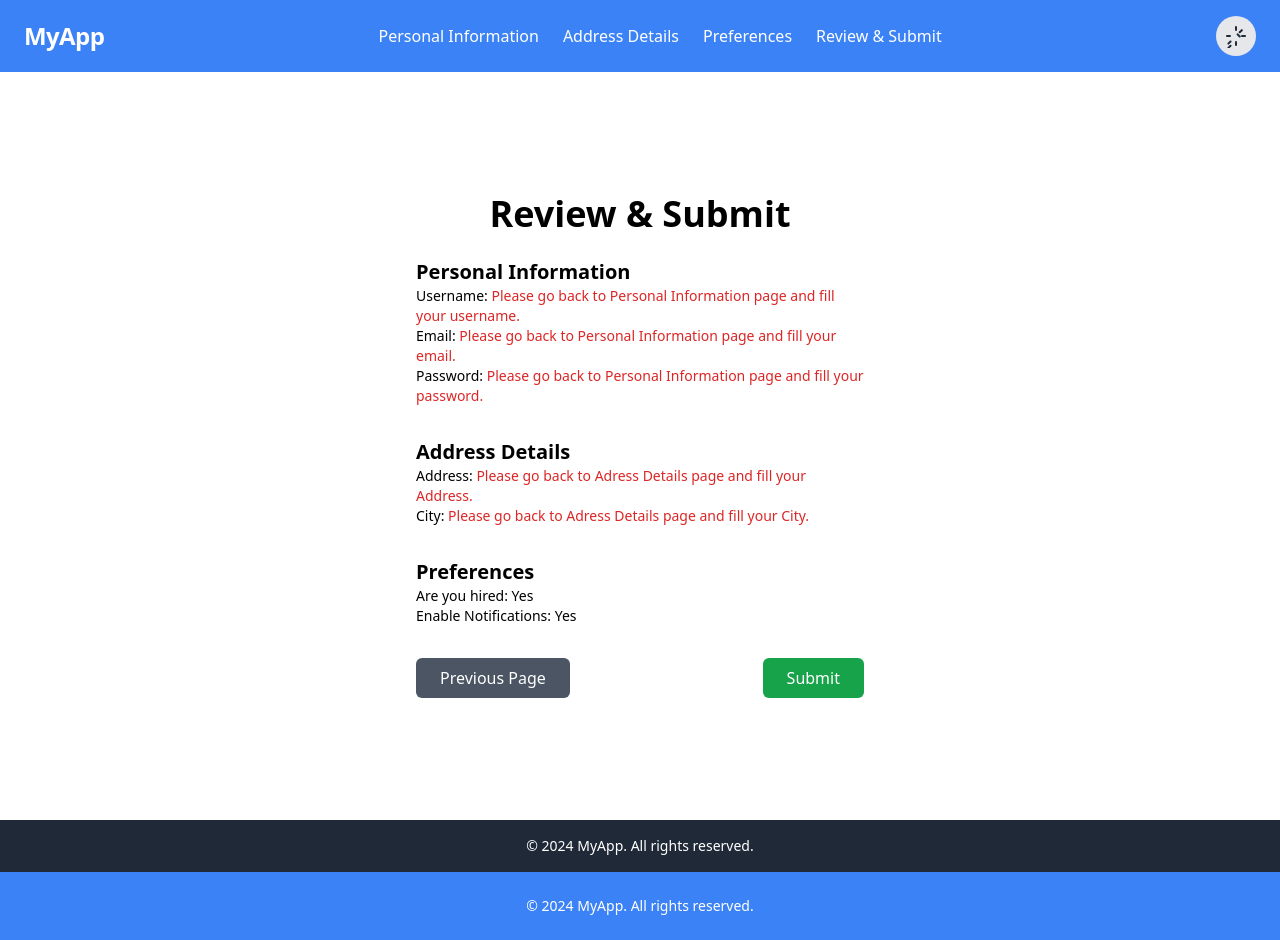
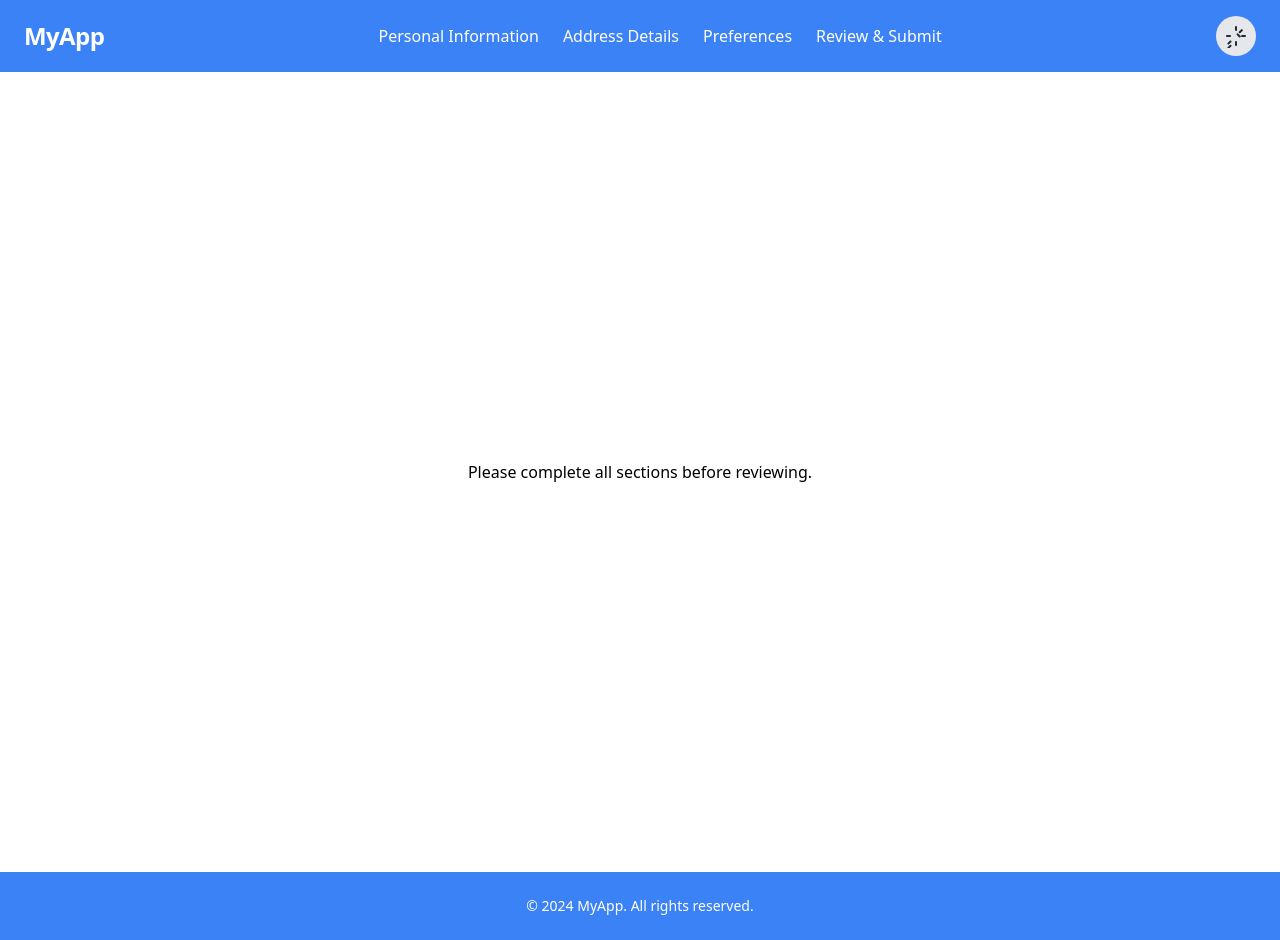
Before and after one commit to arjit88/form-validation, a React (Vite) app: page /review in a window 1280 px wide. Built offline with nearby package versions, Linux system fonts and the light colour scheme.

Commit message:
Make the preference and ReviewSubmit component interactive.

```diff
--- a/src/components/pages/AddressDetails.jsx
+++ b/src/components/pages/AddressDetails.jsx
@@ -3,11 +3,12 @@ import { Link, useNavigate } from "react-router-dom";
 import useFormContext from "../../utils/UseFormContext";
 
 const AddressDetails = () => {
-  const { details, setDetails } = useFormContext();
+  const { details, setDetails, setIsAddressSubmitted } = useFormContext();
   const navigate = useNavigate();
 
   const handleSubmit = (e) => {
     e.preventDefault();
+    setIsAddressSubmitted(true);
     navigate("/preferences");
   };
 
@@ -37,7 +38,7 @@ const AddressDetails = () => {
                 placeholder="Enter your address"
                 value={details.addresss}
                 onChange={(e) =>
-                  setDetails({ ...details, addresss: e.target.value })
+                  setDetails((prev) => ({ ...prev, addresss: e.target.value }))
                 }
               />
             </div>
@@ -56,7 +57,7 @@ const AddressDetails = () => {
                 placeholder="Enter your city"
                 value={details.city}
                 onChange={(e) =>
-                  setDetails({ ...details, city: e.target.value })
+                  setDetails((prev) => ({ ...prev, city: e.target.value }))
                 }
               />
 
--- a/src/components/pages/PersonalInfo.jsx
+++ b/src/components/pages/PersonalInfo.jsx
@@ -3,11 +3,12 @@ import { useNavigate } from "react-router-dom";
 import useFormContext from "../../utils/UseFormContext";
 
 const PersonalInfo = () => {
-  const { inputs, setInputs } = useFormContext();
+  const { inputs, setInputs, setIsPersonalInfoSubmitted } = useFormContext();
   const navigate = useNavigate();
 
   const handleSubmit = (e) => {
     e.preventDefault();
+    setIsPersonalInfoSubmitted(true);
     navigate("/address");
   };
 
@@ -37,7 +38,7 @@ const PersonalInfo = () => {
                 placeholder="Enter your name"
                 value={inputs.userName}
                 onChange={(e) =>
-                  setInputs({ ...inputs, userName: e.target.value })
+                  setInputs((prev) => ({ ...prev, userName: e.target.value }))
                 }
               />
             </div>
@@ -56,7 +57,7 @@ const PersonalInfo = () => {
                 placeholder="Enter your email"
                 value={inputs.email}
                 onChange={(e) =>
-                  setInputs({ ...inputs, email: e.target.value })
+                  setInputs((prev) => ({ ...prev, email: e.target.value }))
                 }
               />
             </div>
@@ -75,7 +76,7 @@ const PersonalInfo = () => {
                 placeholder="Enter your password"
                 value={inputs.password}
                 onChange={(e) =>
-                  setInputs({ ...inputs, password: e.target.value })
+                  setInputs((prev) => ({ ...prev, password: e.target.value }))
                 }
               />
 
--- a/src/components/pages/Preferences.jsx
+++ b/src/components/pages/Preferences.jsx
@@ -1,7 +1,20 @@
 import React from "react";
 import { Link } from "react-router-dom";
+import useFormContext from "../../utils/UseFormContext";
 
 const Preferences = () => {
+  const { preferences, setPreferences, setIsPreferencesSubmitted } =
+    useFormContext();
+
+  const handleCheckboxChange = (e) => {
+    const { id, checked } = e.target;
+    setPreferences((prev) => ({ ...prev, [id]: checked }));
+  };
+
+  const handleSubmit = () => {
+    setIsPreferencesSubmitted(true);
+  };
+
   return (
     <div className="min-h-screen flex flex-col">
       {/* Main content area */}
@@ -17,11 +30,18 @@ const Preferences = () => {
             <div className="flex items-center">
               <input
                 type="checkbox"
-                id="areyouhired"
+                id="isHired"
                 className="mr-2 text-blue-600 dark:text-blue-400"
+                checked={preferences.isHired}
+                onChange={(e) =>
+                  setPreferences((prev) => ({
+                    ...prev,
+                    isHired: e.target.checked,
+                  }))
+                }
               />
               <label
-                htmlFor="areyouhired"
+                htmlFor="isHired"
                 className="text-sm font-medium text-black dark:text-white"
               >
                 Are you hired
@@ -31,11 +51,18 @@ const Preferences = () => {
             <div className="flex items-center">
               <input
                 type="checkbox"
-                id="notifications"
+                id="notificationsEnabled"
                 className="mr-2 text-blue-600 dark:text-blue-400"
+                checked={preferences.notificationsEnabled}
+                onChange={(e) =>
+                  setPreferences((prev) => ({
+                    ...prev,
+                    notificationsEnabled: e.target.checked,
+                  }))
+                }
               />
               <label
-                htmlFor="notifications"
+                htmlFor="notificationsEnabled"
                 className="text-sm font-medium text-black dark:text-white"
               >
                 Enable Notifications
@@ -54,6 +81,7 @@ const Preferences = () => {
             <Link
               to="/review"
               className="bg-blue-600 text-white py-2 px-6 rounded-md hover:bg-blue-700 transition-colors duration-300"
+              onClick={handleSubmit}
             >
               Submit
             </Link>
--- a/src/components/pages/ReviewSubmit.jsx
+++ b/src/components/pages/ReviewSubmit.jsx
@@ -1,122 +1,80 @@
 import React from "react";
-import { Link } from "react-router-dom";
 import useFormContext from "../../utils/UseFormContext";
 
 const ReviewSubmit = () => {
-  const { inputs, details } = useFormContext();
+  const {
+    inputs,
+    details,
+    preferences,
+    isPersonalInfoSubmitted,
+    isAddressSubmitted,
+    isPreferencesSubmitted,
+  } = useFormContext();
+
+  if (
+    !isPersonalInfoSubmitted ||
+    !isAddressSubmitted ||
+    !isPreferencesSubmitted
+  ) {
+    return (
+      <div className="min-h-screen flex items-center justify-center bg-white dark:bg-gray-900 text-black dark:text-white">
+        <p>Please complete all sections before reviewing.</p>
+      </div>
+    );
+  }
 
   return (
-    <div className="min-h-screen flex flex-col">
-      {/* Main content area */}
-      <section className="flex-1 flex justify-center items-center bg-white dark:bg-gray-900 py-10 px-4">
-        <div className="w-full max-w-md">
-          {/* Header */}
-          <h1 className="text-4xl font-bold mb-6 text-center text-black dark:text-white">
-            Review & Submit
-          </h1>
+    <div className="min-h-screen flex flex-col items-center justify-center bg-white dark:bg-gray-900 text-black dark:text-white py-10 px-4">
+      <div className="w-full max-w-3xl bg-gray-100 dark:bg-gray-800 p-6 rounded-lg shadow-md">
+        <h1 className="text-4xl font-bold mb-6 text-center">Review & Submit</h1>
 
-          {/* Review Content */}
-          <div className="space-y-8">
-            <div>
-              <h2 className="text-xl font-semibold text-black dark:text-white">
-                Personal Information
-              </h2>
-              <p className="text-sm text-black dark:text-white">
-                Username:{" "}
-                {inputs.userName !== "" ? (
-                  inputs.userName
-                ) : (
-                  <span className="text-red-600">
-                    Please go back to Personal Information page and fill your
-                    username.
-                  </span>
-                )}
+        {/* Personal Information Section */}
+        <div className="mb-6">
+          <h2 className="text-2xl font-semibold mb-2">Personal Information</h2>
+          <p className="text-sm">
+            <strong>Username:</strong> {inputs.userName}
           </p>
-              <p className="text-sm text-black dark:text-white">
-                Email:{" "}
-                {inputs.email !== "" ? (
-                  inputs.email
-                ) : (
-                  <span className="text-red-600">
-                    Please go back to Personal Information page and fill your
-                    email.
-                  </span>
-                )}
+          <p className="text-sm">
+            <strong>Email:</strong> {inputs.email}
           </p>
-              <p className="text-sm text-black dark:text-white">
-                Password:{" "}
-                {inputs.password !== "" ? (
-                  inputs.password
-                ) : (
-                  <span className="text-red-600">
-                    Please go back to Personal Information page and fill your
-                    password.
-                  </span>
-                )}
+          <p className="text-sm">
+            <strong>Password:</strong> {inputs.password}
           </p>
         </div>
 
-            <div>
-              <h2 className="text-xl font-semibold text-black dark:text-white">
-                Address Details
-              </h2>
-              <p className="text-sm text-black dark:text-white">
-                Address:{" "}
-                {details.addresss !== "" ? (
-                  details.addresss
-                ) : (
-                  <span className="text-red-600">
-                    Please go back to Adress Details page and fill your Address.
-                  </span>
-                )}
+        {/* Address Details Section */}
+        <div className="mb-6">
+          <h2 className="text-2xl font-semibold mb-2">Address Details</h2>
+          <p className="text-sm">
+            <strong>Address:</strong> {details.addresss}
           </p>
-              <p className="text-sm text-black dark:text-white">
-                City:{" "}
-                {details.city !== "" ? (
-                  details.city
-                ) : (
-                  <span className="text-red-600">
-                    Please go back to Adress Details page and fill your City.
-                  </span>
-                )}
+          <p className="text-sm">
+            <strong>City:</strong> {details.city}
           </p>
         </div>
 
-            <div>
-              <h2 className="text-xl font-semibold text-black dark:text-white">
-                Preferences
-              </h2>
-              <p className="text-sm text-black dark:text-white">
-                Are you hired: Yes
+        {/* Preferences Section */}
+        <div className="mb-6">
+          <h2 className="text-2xl font-semibold mb-2">Preferences</h2>
+          <p className="text-sm">
+            <strong>Are you hired:</strong> {preferences.isHired ? "Yes" : "No"}
           </p>
-              <p className="text-sm text-black dark:text-white">
-                Enable Notifications: Yes
+          <p className="text-sm">
+            <strong>Enable Notifications:</strong>{" "}
+            {preferences.notificationsEnabled ? "Yes" : "No"}
           </p>
         </div>
-          </div>
 
-          {/* Buttons */}
-          <div className="flex justify-between mt-8">
-            <Link
-              to="/preferences"
-              className="bg-gray-600 text-white py-2 px-6 rounded-md hover:bg-gray-700 transition-colors duration-300"
-            >
-              Previous Page
-            </Link>
-            <Link
-              to="/"
-              className="bg-green-600 text-white py-2 px-6 rounded-md hover:bg-green-700 transition-colors duration-300"
+        {/* Submit Button */}
+        <div className="flex justify-center">
+          <button
+            className="bg-blue-600 text-white py-2 px-6 rounded-md hover:bg-blue-700 transition-colors duration-300"
+            onClick={() => alert("Form Submitted!")}
           >
             Submit
-            </Link>
+          </button>
         </div>
       </div>
-      </section>
-
-      {/* Footer */}
-      <footer className="bg-gray-800 text-white py-4 text-center">
-        <p className="text-sm">&copy; 2024 MyApp. All rights reserved.</p>
-      </footer>
     </div>
   );
 };
--- a/src/utils/FormContext.jsx
+++ b/src/utils/FormContext.jsx
@@ -14,11 +14,28 @@ const FormContext = ({ children }) => {
     city: "",
   });
 
+  const [preferences, setPreferences] = useState({
+    isHired: false,
+    notificationsEnabled: false,
+  });
+
+  const [isPersonalInfoSubmitted, setIsPersonalInfoSubmitted] = useState(false);
+  const [isAddressSubmitted, setIsAddressSubmitted] = useState(false);
+  const [isPreferencesSubmitted, setIsPreferencesSubmitted] = useState(false);
+
   const value = {
     inputs,
     setInputs,
     details,
     setDetails,
+    preferences,
+    setPreferences,
+    isPersonalInfoSubmitted,
+    setIsPersonalInfoSubmitted,
+    isAddressSubmitted,
+    setIsAddressSubmitted,
+    isPreferencesSubmitted,
+    setIsPreferencesSubmitted,
   };
   return <Context.Provider value={value}>{children}</Context.Provider>;
 };
```
Lines whose indentation alone changed are shown as unchanged.
